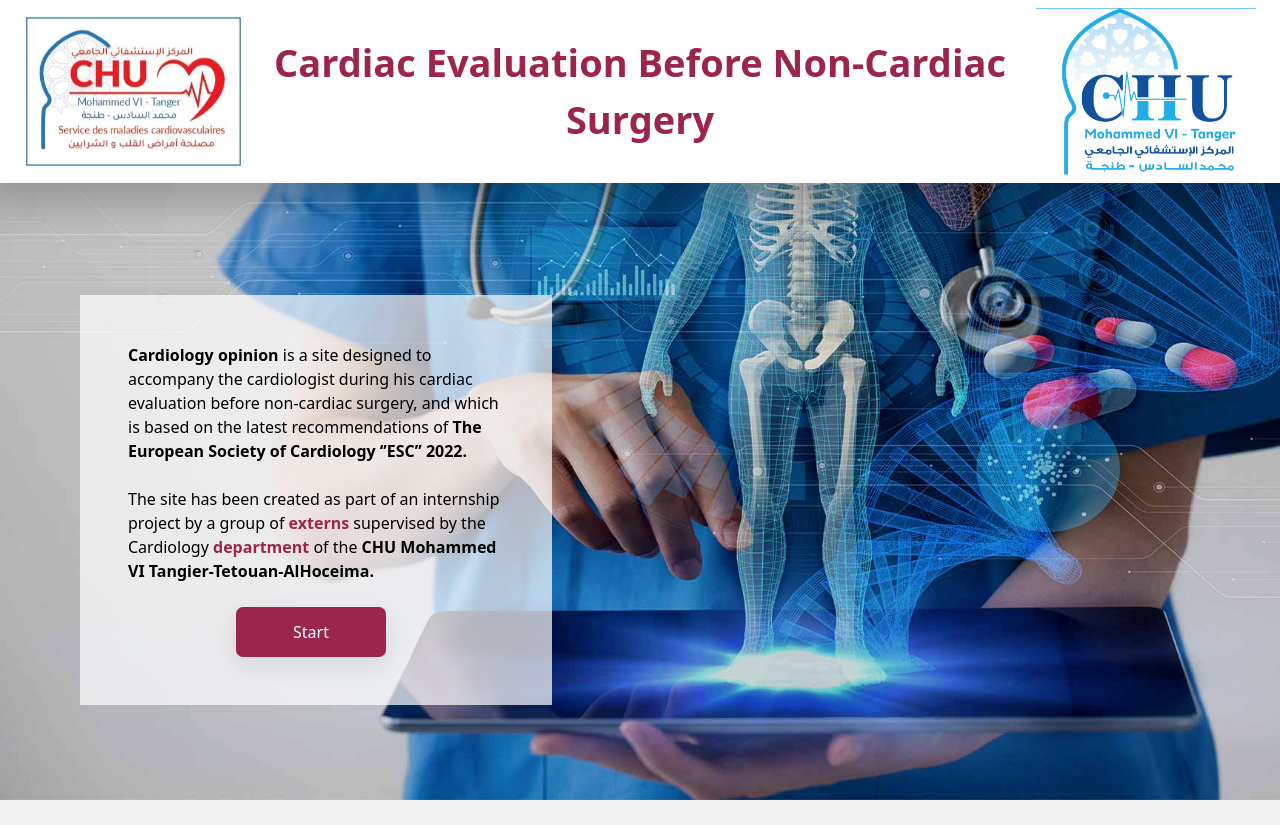
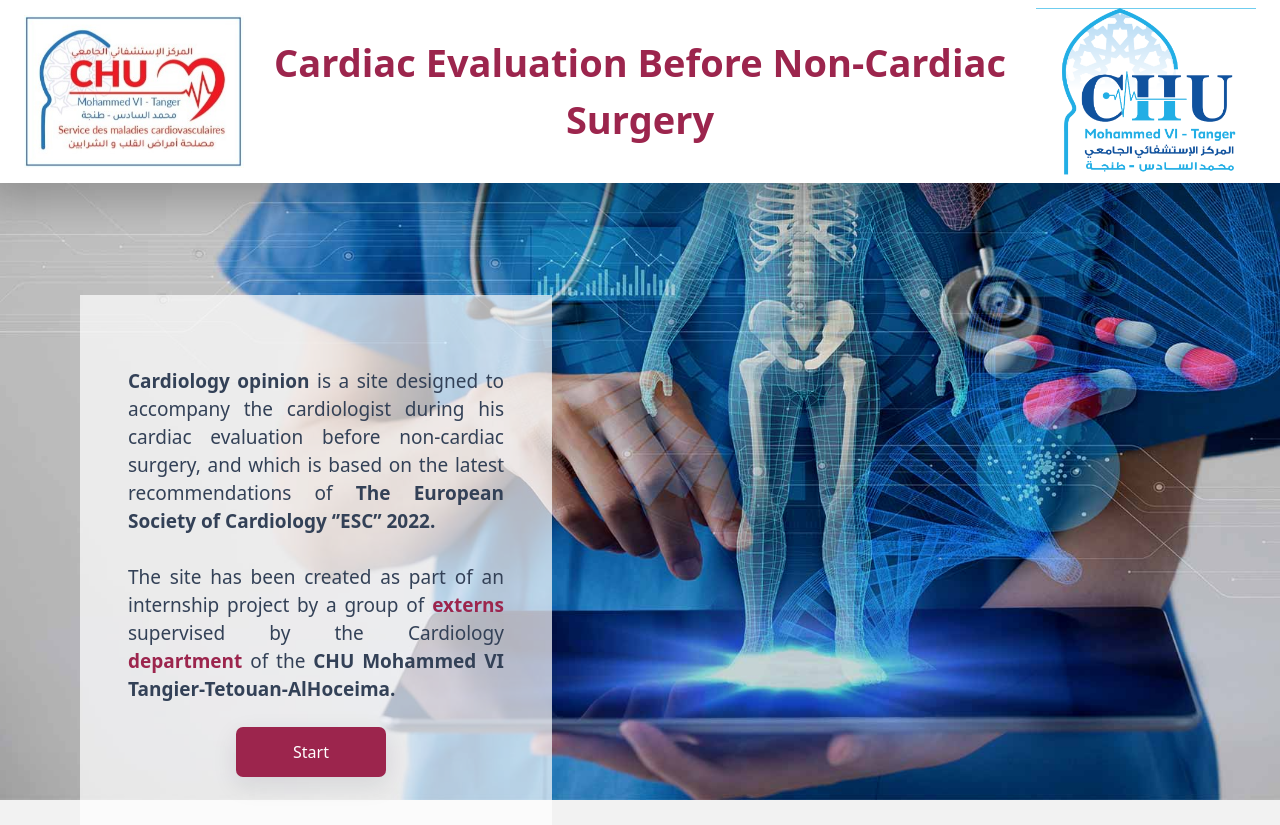
Before and after one commit to abdoessordo/Cardio, a React (Create React App) app: page / in a window 1280 px wide. Before the commit the page ends 800 px from the top, so only its background shows below. Built offline with nearby package versions, Linux system fonts and the light colour scheme.

Commit message:
some edits

```diff
--- a/src/pages/welcome/welcome.css
+++ b/src/pages/welcome/welcome.css
@@ -29,7 +29,6 @@
   background-repeat: no-repeat;
   background-size: cover;
 }
-
 
 a {
   text-decoration: none;
@@ -94,7 +93,6 @@
   padding-left: 1rem;
   padding-right: 1rem;
   padding-top: 14vh;
-
 }
 
 .grid-cols-2 {
@@ -111,19 +109,8 @@
   padding: 3rem;
   margin-inline: 4rem;
   background: rgba(255, 255, 255, 0.7);
-  box-shadow: 0px 4px 31px 16px rgba(0, 0, 0, 0.25)d0;
+  box-shadow: 0px 4px 31px 16px rgba(0, 0, 0, 0.25) d0;
 }
-<<<<<<< HEAD
-
-.main-heading {
-  font-weight: 400;
-  font-size: 40px;
-  line-height: 55px;
-  color: var(--primary-color);
-  text-align: center;
-}
-=======
->>>>>>> 8db81b2d2c08cac2e6a93d9bea07d95d382d3740
 
 .info-text {
   margin-top: 1.5rem;
@@ -276,13 +263,6 @@
     padding-left: 0rem;
   }
 
-<<<<<<< HEAD
-  .main-heading {
-    font-size: 35px;
-  }
-
-=======
->>>>>>> 8db81b2d2c08cac2e6a93d9bea07d95d382d3740
   .view_more_btn {
     width: 140px;
     height: 55px;
@@ -318,15 +298,6 @@
     padding-top: 0;
   }
 
-<<<<<<< HEAD
-  .main-heading {
-    font-size: 32px;
-    text-align: center;
-    line-height: 40px;
-  }
-
-=======
->>>>>>> 8db81b2d2c08cac2e6a93d9bea07d95d382d3740
   .info-text {
     font-size: 16px;
     text-align: center;
```
